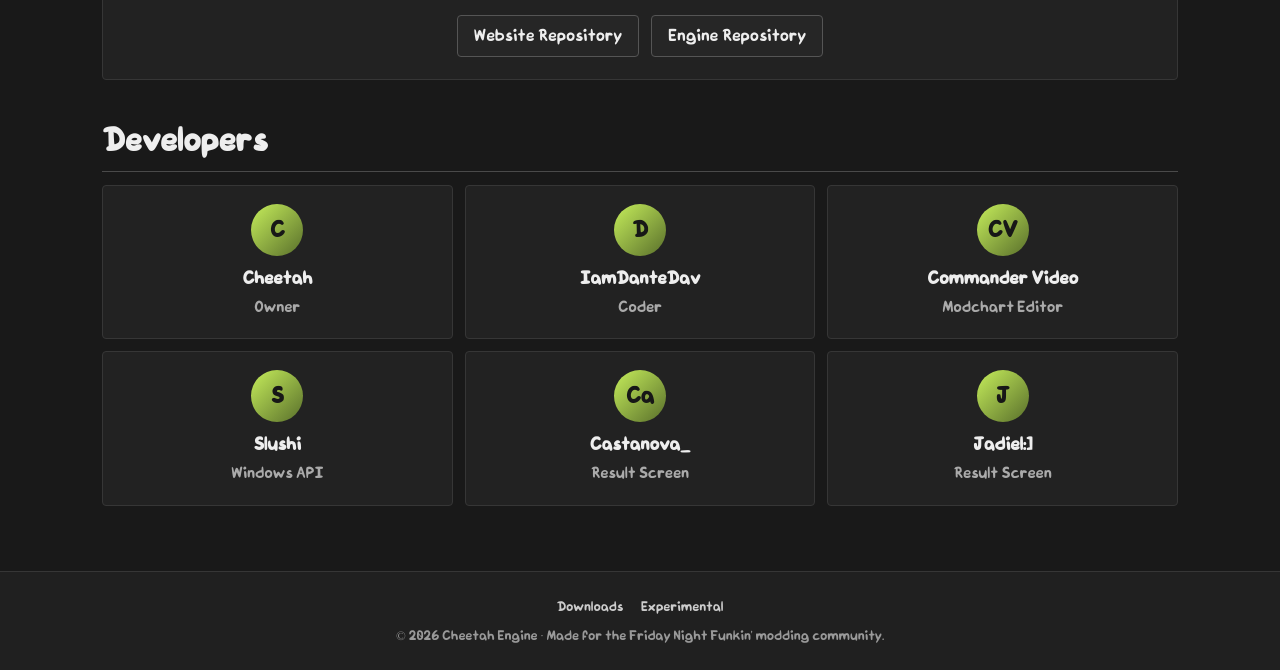
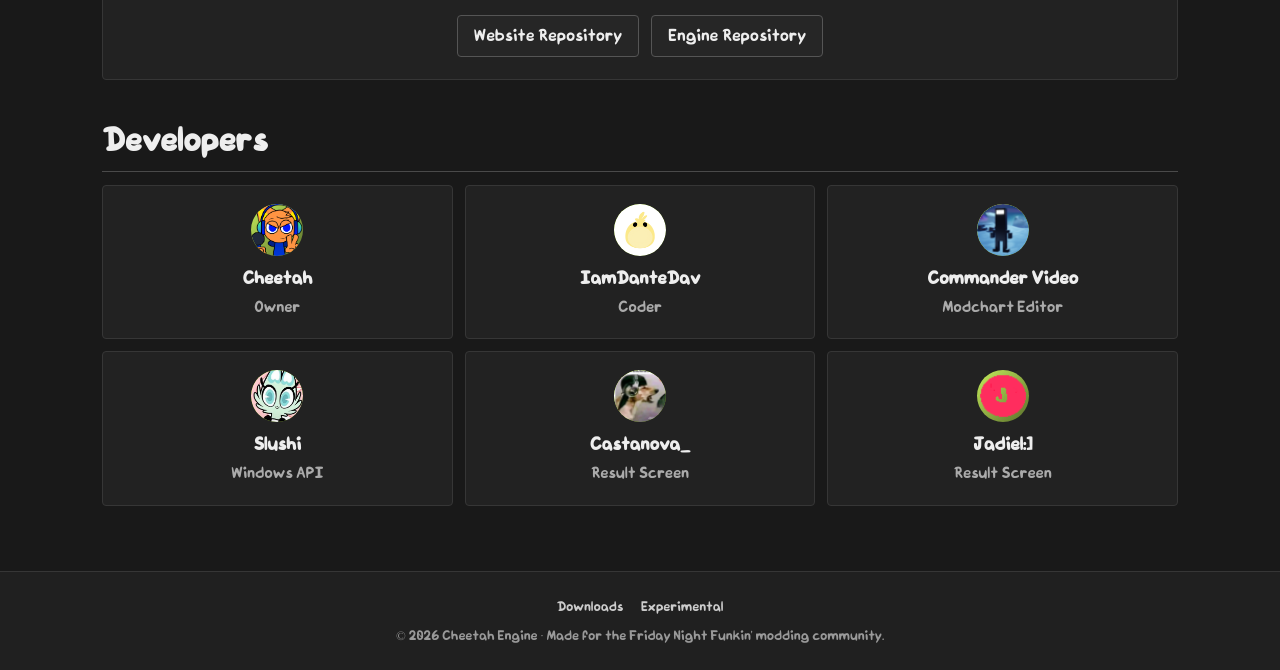
Before and after one commit to IamDanteDev/CheetahEngine-Website, a plain HTML site: page index.html in a window 1280 px wide. Shown: the part 1384-2054 px from the top of the page. Drawn offline with Linux system fonts and the light colour scheme.

Commit message:
feat: show developer profile avatars in credits

```diff
--- a/index.html
+++ b/index.html
@@ -51,7 +51,8 @@ section{margin-top:38px}
 .community p{margin:0 0 13px;color:#ccc}
 .donors{display:grid;grid-template-columns:repeat(3,1fr);gap:12px}
 .donor{background:var(--surface);border:1px solid var(--border);padding:18px 10px;text-align:center;border-radius:4px}
-.avatar{width:52px;height:52px;border-radius:50%;margin:0 auto 10px;background:linear-gradient(135deg,#c6ee5b,#596f2b);display:grid;place-items:center;color:#171717;font-size:20px;font-weight:900}
+.avatar{width:52px;height:52px;border-radius:50%;margin:0 auto 10px;background:linear-gradient(135deg,#c6ee5b,#596f2b);display:grid;place-items:center;color:#171717;font-size:20px;font-weight:900;overflow:hidden}
+.avatar img{width:100%;height:100%;object-fit:cover;display:block;border-radius:50%}
 .donor strong{display:block;font-size:16px}.donor small{color:var(--muted);font-size:14px}
 .donor a{color:var(--text)}.donor a:hover{color:var(--accent)}
 footer{border-top:1px solid var(--border);background:#202020;color:#999;padding:25px 22px;text-align:center;font-size:12px}
@@ -137,12 +138,12 @@ footer a{color:#ccc}
 <section id="developers">
 <h2>Developers</h2>
 <div class="donors">
-  <div class="donor"><div class="avatar">C</div><strong><a href="https://www.youtube.com/@CheetahTheGamer" target="_blank" rel="noopener">Cheetah</a></strong><small>Owner</small></div>
-  <div class="donor"><div class="avatar">D</div><strong><a href="https://www.youtube.com/@IamDanteDev" target="_blank" rel="noopener">IamDanteDav</a></strong><small>Coder</small></div>
-  <div class="donor"><div class="avatar">CV</div><strong><a href="https://gamebanana.com/members/1787065" target="_blank" rel="noopener">Commander Video</a></strong><small>Modchart Editor</small></div>
-  <div class="donor"><div class="avatar">S</div><strong><a href="https://github.com/Slushi-Github" target="_blank" rel="noopener">Slushi</a></strong><small>Windows API</small></div>
-  <div class="donor"><div class="avatar">Ca</div><strong><a href="https://gamebanana.com/members/1890908" target="_blank" rel="noopener">Castanova_</a></strong><small>Result Screen</small></div>
-  <div class="donor"><div class="avatar">J</div><strong><a href="https://gamebanana.com/members/1842826" target="_blank" rel="noopener">Jadiel:]</a></strong><small>Result Screen</small></div>
+  <div class="donor"><div class="avatar"><img src="assets/avatars/cheetah.png" alt=""></div><strong><a href="https://www.youtube.com/@CheetahTheGamer" target="_blank" rel="noopener">Cheetah</a></strong><small>Owner</small></div>
+  <div class="donor"><div class="avatar"><img src="assets/avatars/iamdantedev.png" alt=""></div><strong><a href="https://www.youtube.com/@IamDanteDev" target="_blank" rel="noopener">IamDanteDav</a></strong><small>Coder</small></div>
+  <div class="donor"><div class="avatar"><img src="assets/avatars/commandervideo.png" alt=""></div><strong><a href="https://gamebanana.com/members/1787065" target="_blank" rel="noopener">Commander Video</a></strong><small>Modchart Editor</small></div>
+  <div class="donor"><div class="avatar"><img src="assets/avatars/slushi.png" alt=""></div><strong><a href="https://github.com/Slushi-Github" target="_blank" rel="noopener">Slushi</a></strong><small>Windows API</small></div>
+  <div class="donor"><div class="avatar"><img src="assets/avatars/castanova.png" alt=""></div><strong><a href="https://gamebanana.com/members/1890908" target="_blank" rel="noopener">Castanova_</a></strong><small>Result Screen</small></div>
+  <div class="donor"><div class="avatar"><img src="assets/avatars/jadiel.png" alt=""></div><strong><a href="https://gamebanana.com/members/1842826" target="_blank" rel="noopener">Jadiel:]</a></strong><small>Result Screen</small></div>
 </div>
 </section>
 </main>
```
Also changed, not shown: assets/avatars/castanova.png (added), assets/avatars/cheetah.png (added), assets/avatars/commandervideo.png (added), assets/avatars/iamdantedev.png (added), assets/avatars/jadiel.png (added), assets/avatars/slushi.png (added).
